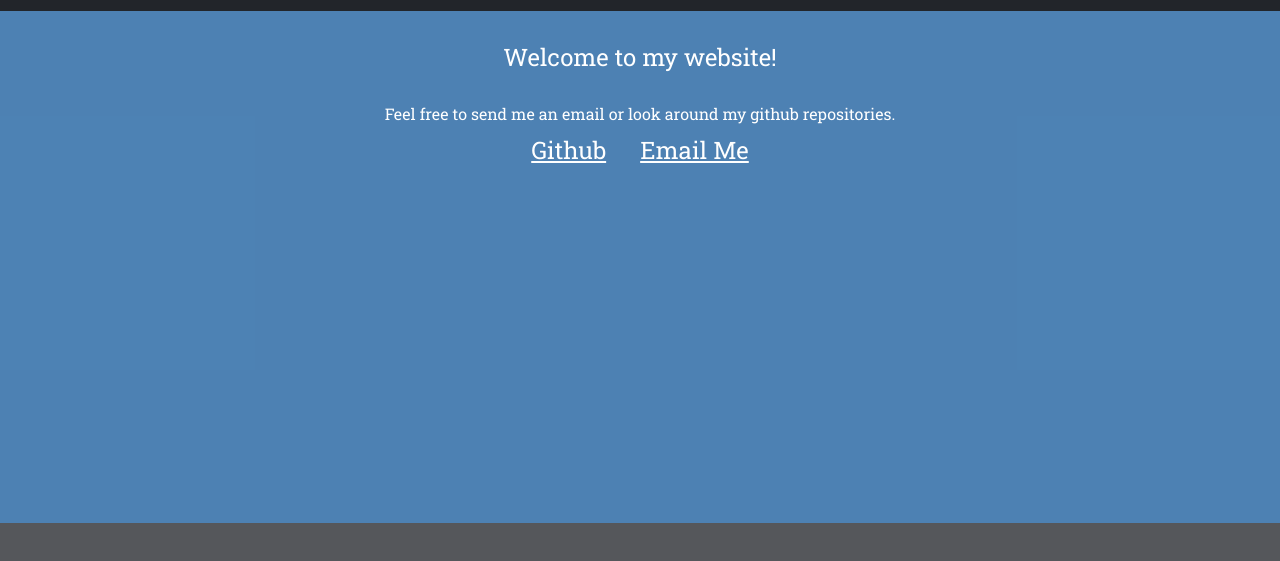
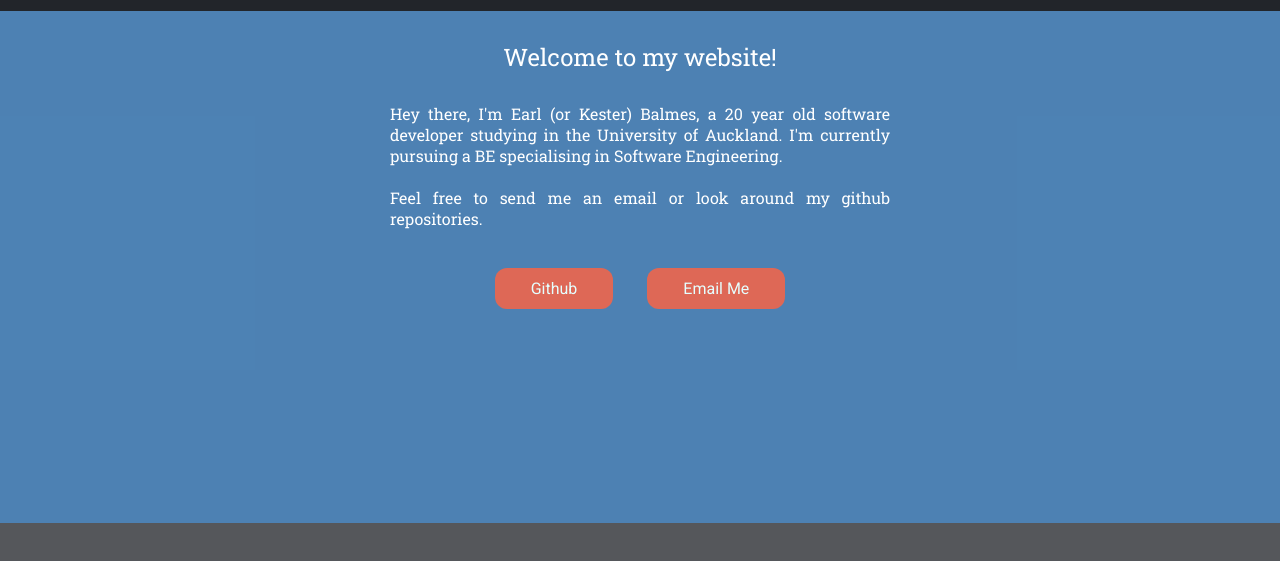
Before and after one commit to professorkester/earlbalmescom, a plain HTML site: page index.htm in a window 1280 px wide. Shown: the part 139-700 px from the top of the page. Drawn offline with Linux system fonts and the light colour scheme.

Commit message:
Added buttons
-Added red buttons for links
-Added a bit more to the welcome text

```diff
--- a/css/index.css
+++ b/css/index.css
@@ -28,7 +28,7 @@ h1
 	font-family: 'Roboto', sans-serif;
 	font-size: 72px;
     text-align: center;
-    line-height: 150px;
+    line-height:150px;
 }
 
 #content-welcome-title
@@ -42,17 +42,12 @@ h1
 
 #content-welcome-text
 {
+    margin:auto;
     color: white;
 	font-family: 'Roboto Slab', serif;
-	text-align: center;
+	text-align: justify;
 	font-size: 16px;
-}
-
-#content-link-github,#content-link-email
-{
-    color: white;
-	font-family: 'Roboto Slab', serif;
-    font-size: 24px;
+	width: 500px;
 }
 
 li
@@ -64,5 +59,21 @@ li
 #link
 {
     text-align: center;
-    padding:10px 0px 10px 0px;
+    padding:50px 0px 10px 0px;
 }
+
+.button
+{
+    text-decoration:none; text-align:center;
+    padding:11px 36px;
+    -webkit-border-radius:12px;
+    -moz-border-radius:12px;
+    font-family: 'Roboto', sans-serif;
+    color:#e5ffff;
+    background-color:#de6856;
+ }
+
+ .button:hover
+ {
+     background:#bd5848;
+ }
--- a/index.htm
+++ b/index.htm
@@ -14,12 +14,15 @@
     	<div id="content">
             <div id = "text">
                 <p id="content-welcome-title">Welcome to my website!</p>
-                <p id="content-welcome-text"> Feel free to send me an email or look around my github repositories.</p>
+                <p id="content-welcome-text"> Hey there, I'm Earl (or Kester) Balmes, a 20 year old software developer studying in the University of Auckland.
+                I'm currently pursuing a BE specialising in Software Engineering.
+
+                <br /><br />Feel free to send me an email or look around my github repositories.</p>
             </div>
             <div id = "link">
                 <ul>
-                    <li><a id="content-link-github" href="http://www.github.com/ebal155">Github</a></li>
-                    <li><a id="content-link-email" href="mailto:earl.balmes@gmail.com">Email Me</a></li>
+                    <li><a class="button" href="http://www.github.com/ebal155">Github</a></li>
+                    <li><a class="button href="mailto:earl.balmes@gmail.com">Email Me</a></li>
                 </ul>
             </div>
 
```
